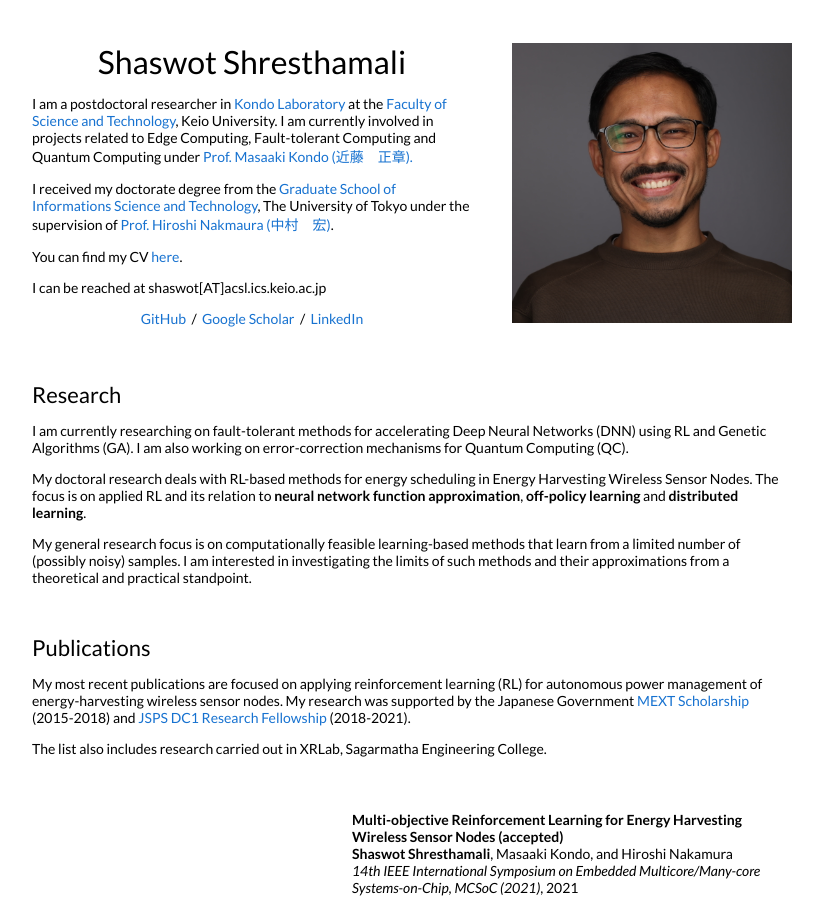
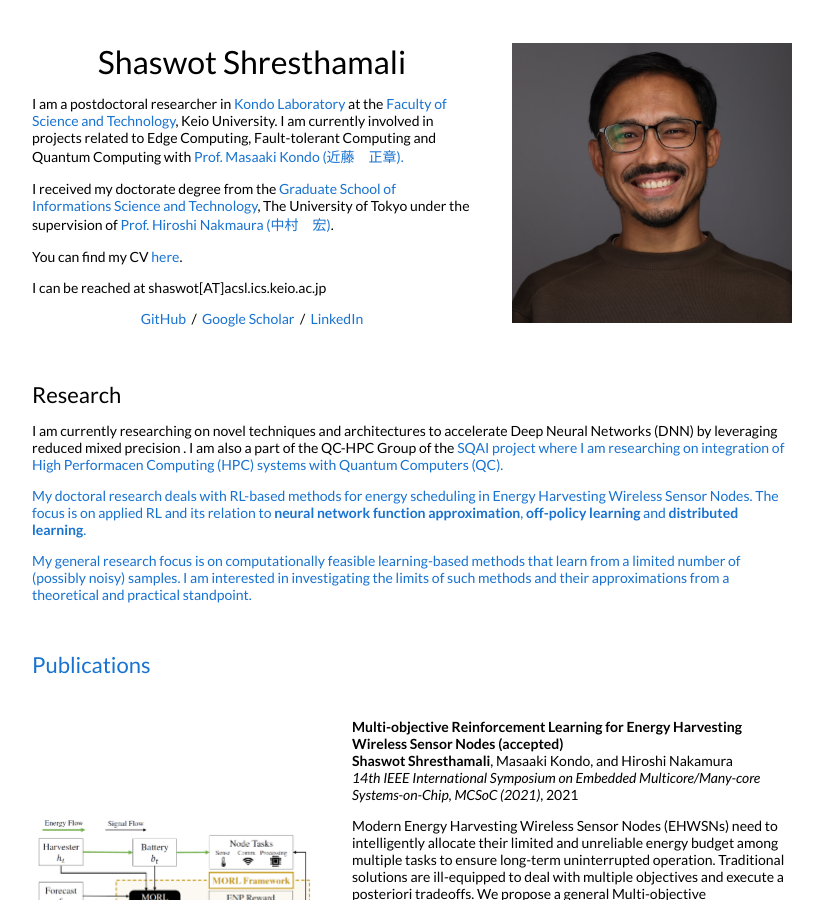
Before and after one commit to shaswot/shaswot.github.io, a Jekyll site: the page built from _posts/2021-12-21-mcsoc2021.markdown, in a window 1280 px wide and 900 px high. Shown: the whole window, without its empty margins (228-1051 px from the left). Built offline with Jekyll 4.4.1, drawn with Linux system fonts in a browser that asks for light colours.

Commit message:
Updated description

```diff
--- a/_layouts/default.html
+++ b/_layouts/default.html
@@ -27,7 +27,7 @@
               <h1>
                 Shaswot Shresthamali
               </h1>
-              <p>I am a postdoctoral researcher in <a href="https://www.acsl.ics.keio.ac.jp">Kondo Laboratory</a> at the <a href="https://www.st.keio.ac.jp/en/">Faculty of Science and Technology</a>, Keio University. I am currently involved in projects related to Edge Computing, Fault-tolerant Computing and Quantum Computing under <a href="https://sites.google.com/view/kondo-lab/kondo">Prof. Masaaki Kondo (近藤　正章).</a>
+              <p>I am a postdoctoral researcher in <a href="https://www.acsl.ics.keio.ac.jp">Kondo Laboratory</a> at the <a href="https://www.st.keio.ac.jp/en/">Faculty of Science and Technology</a>, Keio University. I am currently involved in projects related to Edge Computing, Fault-tolerant Computing and Quantum Computing with <a href="https://sites.google.com/view/kondo-lab/kondo">Prof. Masaaki Kondo (近藤　正章).</a>
               </p>
               <p>
 				I received my doctorate degree from the <a href="https://www.i.u-tokyo.ac.jp/index_e.shtml">Graduate School of Informations Science and Technology</a>, The University of Tokyo under the supervision of <a href="http://www.hal.ipc.i.u-tokyo.ac.jp/~nakamura/index-e.html"> Prof. Hiroshi Nakmaura (中村　宏)</a>.
@@ -54,7 +54,7 @@
             <td style="padding:2.5%;width:100%;vertical-align:middle">
               <h2>Research</h2>
               <p>
-				I am currently researching on fault-tolerant methods for accelerating Deep Neural Networks (DNN) using RL and Genetic Algorithms (GA). I am also working on error-correction mechanisms for Quantum Computing (QC).
+				I am currently researching on novel techniques and architectures to accelerate Deep Neural Networks (DNN) by leveraging reduced mixed precision . I am also a part of the QC-HPC Group of the <a href="https://sqai.jp/">SQAI project where I am researching on integration of High Performacen Computing (HPC) systems with Quantum Computers (QC).
 			  </p>
 			  <p>
 			  My doctoral research deals with RL-based methods for energy scheduling in Energy Harvesting Wireless Sensor Nodes. The focus is on applied RL and its relation to <b>neural network function approximation</b>, <b>off-policy learning</b> and <b>distributed learning</b>.
@@ -79,16 +79,6 @@
               <br>
               <br>
               <h2>Publications</h2>
-              <p>
-                My most recent publications are focused on applying reinforcement learning (RL) for autonomous power
-                management of energy-harvesting wireless sensor nodes. My research was supported by the Japanese Government
-                <a href="https://www.mext.go.jp/en/policy/education/highered/title02/detail02/sdetail02/1373897.htm">MEXT Scholarship</a>
-                (2015-2018) and <a href="https://www.jsps.go.jp/english/index.html">JSPS DC1 Research Fellowship</a> (2018-2021).
-              </p>
-              <p>
-                The list also includes research carried out in XRLab, Sagarmatha Engineering College.
-              </p>
-
             </td>
           </tr>
         </table>
```
